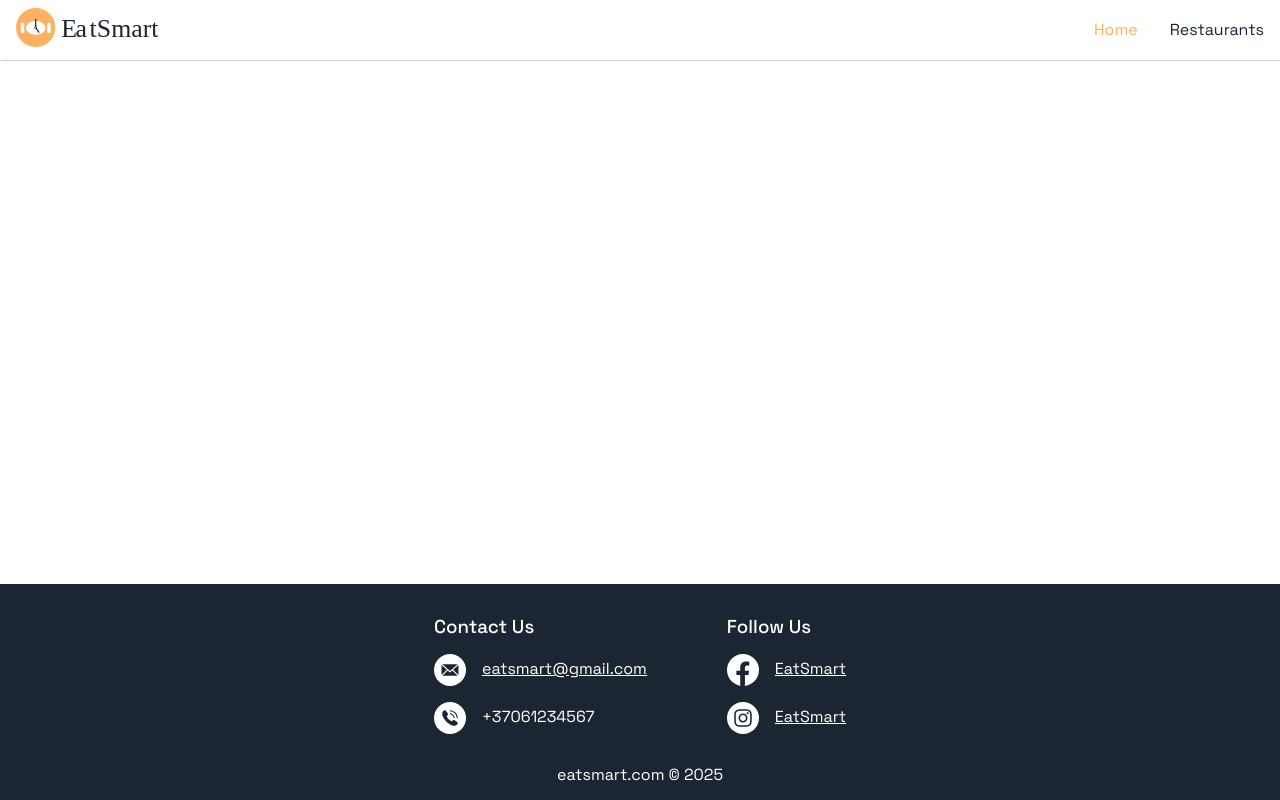
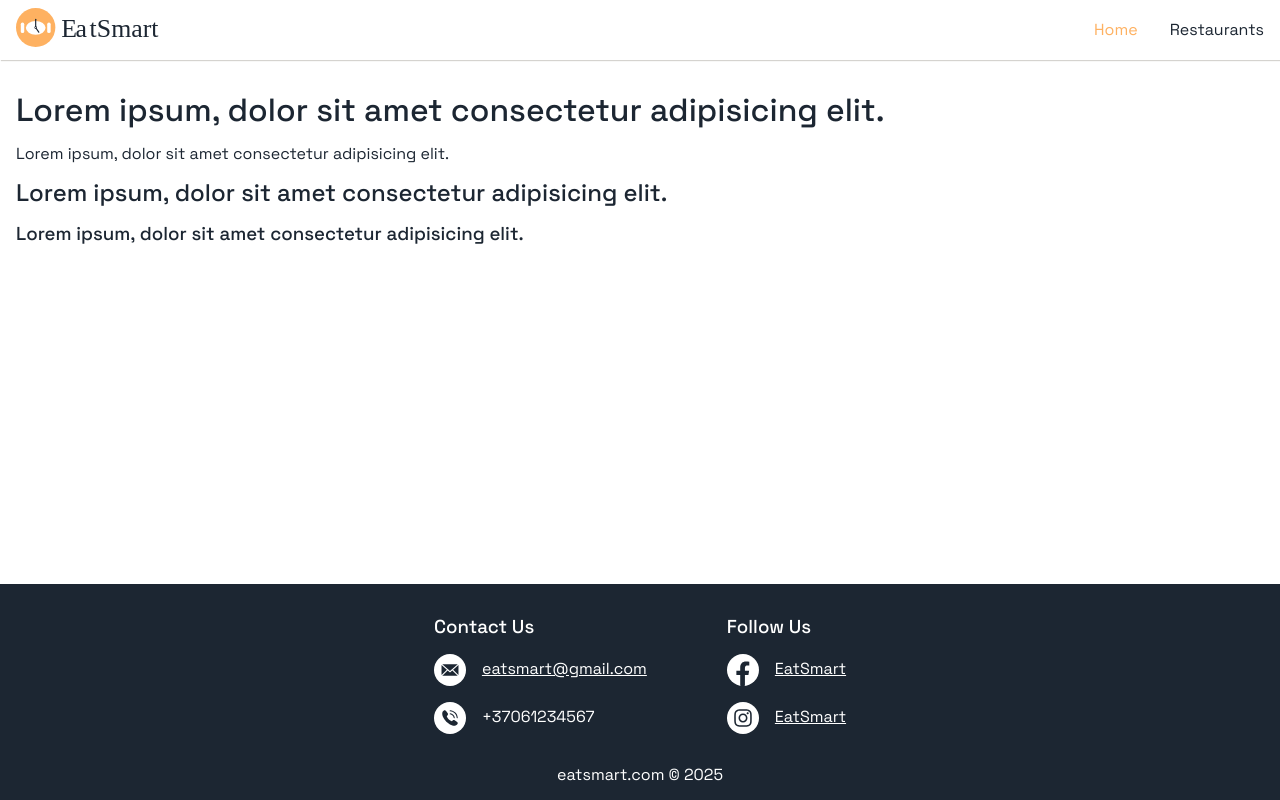
Before and after one commit to vaivanor/eat-smart-frontend, a React (Vite) app: page / in a window 1280 px wide. Built offline with nearby package versions, Linux system fonts and the light colour scheme.

Commit message:
test(page): test font sizes, weight

```diff
--- a/src/pages/Home.jsx
+++ b/src/pages/Home.jsx
@@ -1,3 +1,10 @@
 import { PageWrapper } from "../components/PageWrapper/PageWrapper.jsx";
 
-export const Home = () => <PageWrapper></PageWrapper>;
+export const Home = () => (
+  <PageWrapper>
+    <h1>Lorem ipsum, dolor sit amet consectetur adipisicing elit. </h1>
+    <p>Lorem ipsum, dolor sit amet consectetur adipisicing elit.</p>
+    <h2>Lorem ipsum, dolor sit amet consectetur adipisicing elit.</h2>
+    <h3>Lorem ipsum, dolor sit amet consectetur adipisicing elit.</h3>
+  </PageWrapper>
+);
```
